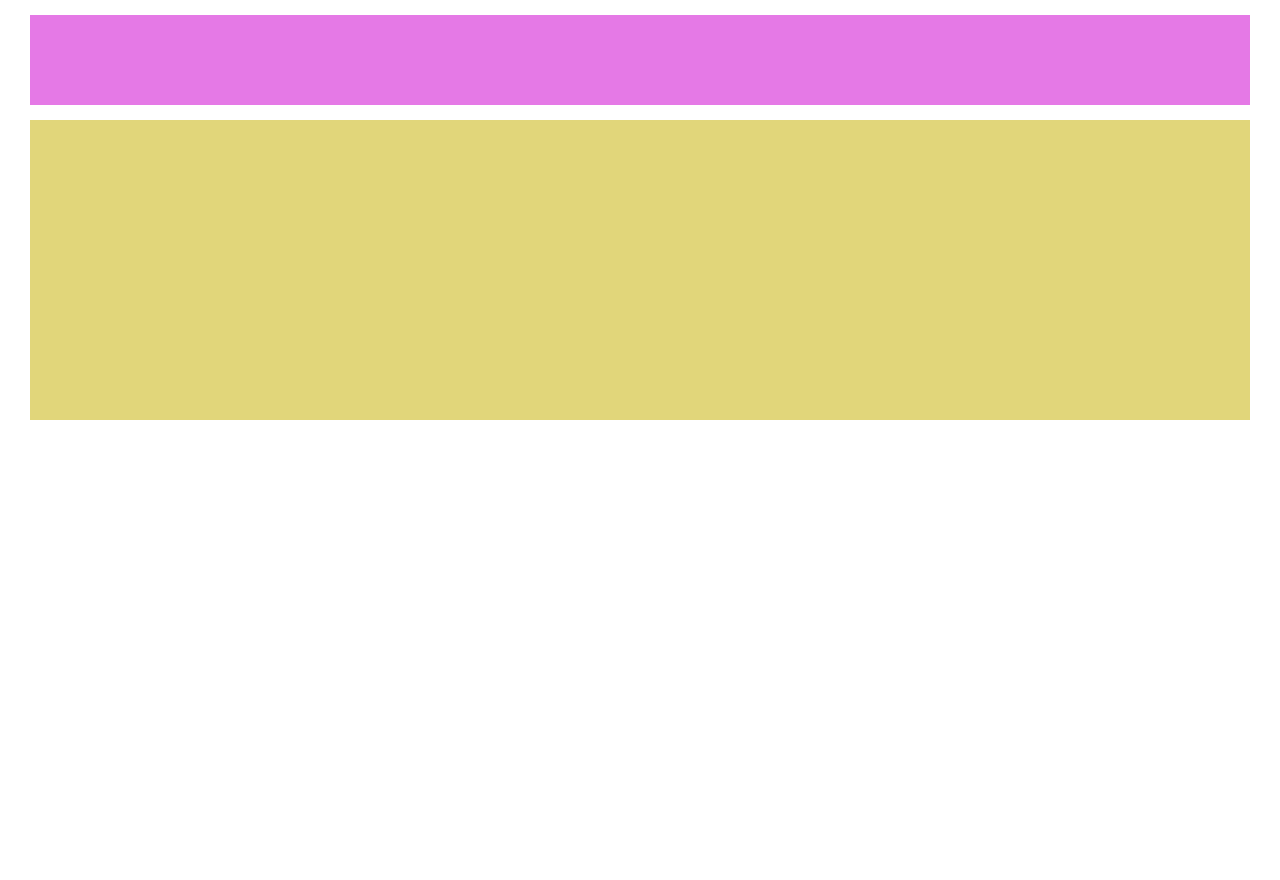
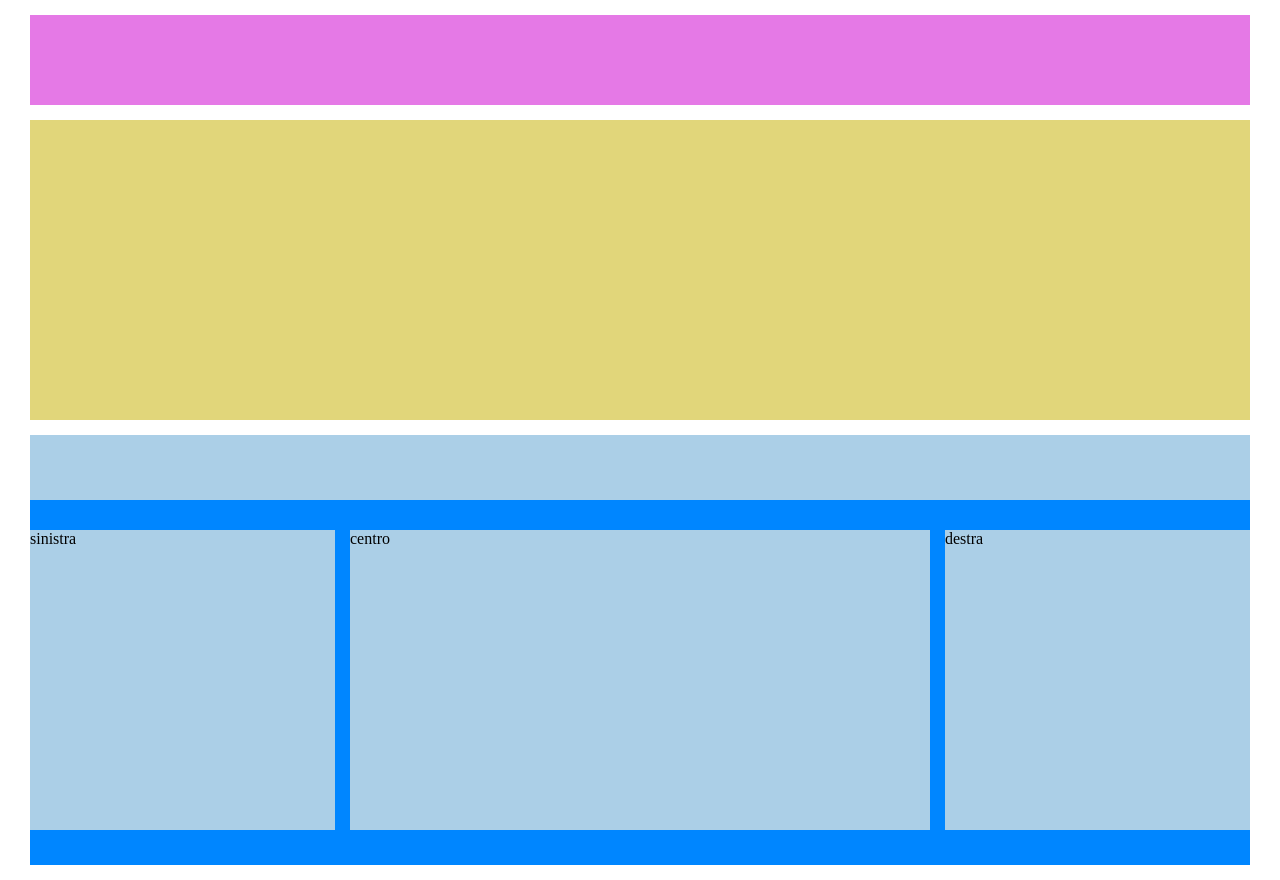
Before and after one commit to AlessioDiPietro/htmlcss-struttura-wp, a plain HTML site: page index.html in a window 1280 px wide. Before the commit the page ends 800 px from the top, so only its background shows below. Drawn offline with Linux system fonts and the light colour scheme.

Commit message:
ADD-main e banner

```diff
--- a/css/style.css
+++ b/css/style.css
@@ -13,11 +13,51 @@ header {
     background-color:#e579e6 ;
     margin-bottom: 15px;
 }
-    /* fine form header */
+/* fine form header */
+
 
 /* jumbotron */
 .jumbotron {
     height: 300px;
+    /* fine form header */
     background-color:#e1d67a;
     margin-bottom: 15px;
 }
+/* fine jumbotron */
+
+main {
+    height: 430px;
+    /* height da togliere */
+    background-color: #0086ff;
+}
+main::after{
+    content: " ";
+    display:table;
+    clear:both;
+}
+
+/* inizio sottotitolo */
+.sottotitolo {
+    height: 65px;
+/* fine form header */
+    background-color:#abcfe7 ;
+}
+
+/* inizio banner DX,CENTER,SX */
+.banner {
+    float: left;
+    height: 300px;
+    /* height da togliere */
+    background-color:#abcfe7 ;
+    margin: 30px 0;
+}
+
+.dx, .sx {
+    width: 25%;
+}
+
+.center {
+    width:calc(50% - 30px);
+    margin: 30px 15px;
+
+}
--- a/index.html
+++ b/index.html
@@ -24,17 +24,17 @@
         <!-- fine sottotitolo -->
 
         <!--inizio main banner sx -->
-        <div></div>
+        <aside class="banner sx">sinistra</aside>
         <!-- fine main banner sx -->
 
 
         <!--inizio main banner center -->
-        <div></div>
+        <div class="banner center">centro</div>
         <!-- fine main banner center -->
 
 
         <!--inizio main banner dx -->
-        <div></div>
+        <aside class="banner dx">destra</aside>
         <!-- fine main banner dx -->
 
     </main>
```
